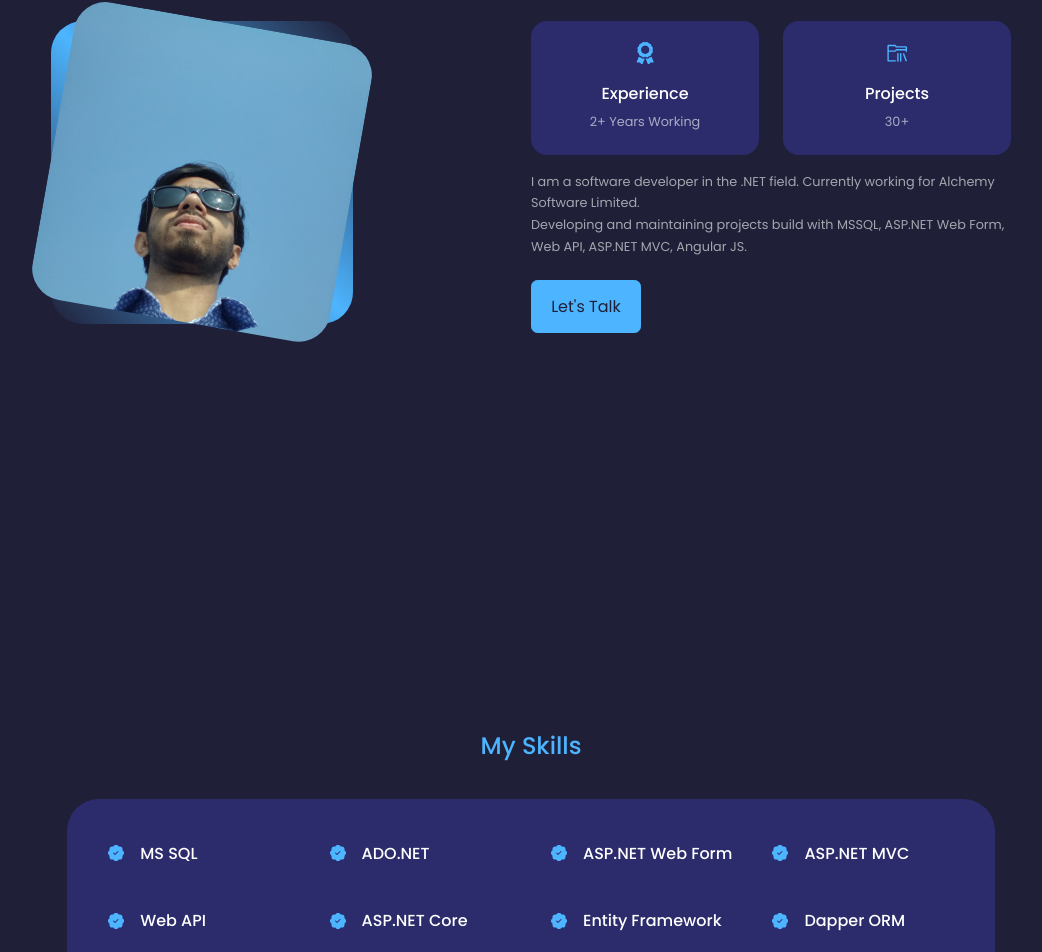
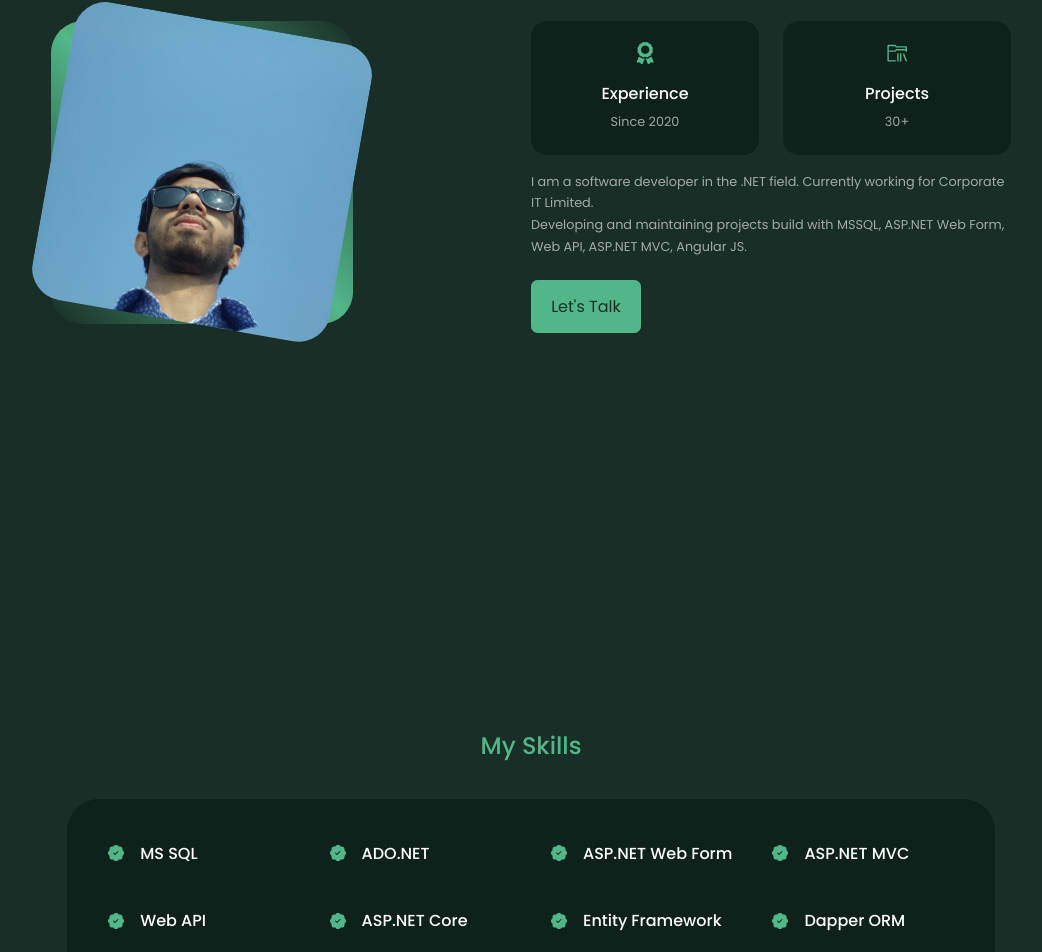
Before and after one commit to nawazprince/React-Portfolio, a React (Create React App) app: page / in a window 1280 px wide. Shown: the part 970-1922 px from the top of the page, without its empty margins (109-1151 px from the left). Built offline with nearby package versions, Linux system fonts and the light colour scheme.

Commit message:
update photo

```diff
--- a/src/components/about/About.jsx
+++ b/src/components/about/About.jsx
@@ -23,7 +23,7 @@ const About = () =>
             <article className='about_card'>
               <FaAward className='about_icon' />
               <h5>Experience</h5>
-              <small>2+ Years Working</small>
+              <small>Since 2020</small>
             </article>
             <article className='about_card'>
               <VscFolderLibrary className='about_icon' />
@@ -33,7 +33,7 @@ const About = () =>
           </div>
 
           <p>
-            I am a software developer in the .NET field. Currently working for Alchemy Software Limited.
+            I am a software developer in the .NET field. Currently working for Corporate IT Limited.
             <br />
             Developing and maintaining projects build with MSSQL, ASP.NET Web Form, Web API, ASP.NET MVC, Angular JS.
           </p>
--- a/src/components/experience/Experience.jsx
+++ b/src/components/experience/Experience.jsx
@@ -49,10 +49,6 @@ const Experience = () => {
             <BsPatchCheckFill className='skill-icon'/>
             <h4>Angular JS</h4>
           </article>
-          <article className="experience_details">
-            <BsPatchCheckFill className='skill-icon'/>
-            <h4>React JS</h4>
-          </article>
         </div>
       </div>
     </section>
--- a/src/index.css
+++ b/src/index.css
@@ -11,9 +11,14 @@
 }
 
 :root {
-  --color-bg: #1f1f38;
+  /* --color-bg: #1f1f38;
   --color-bg-variant: #2c2c6c;
-  --color-primary: #4db5ff;
+  --color-primary: #4db5ff; */
+
+  --color-bg: #182e26;
+  --color-bg-variant: #0e221b;
+  --color-primary: #52b788;
+
   --color-primary-variant: rgba(77, 181, 255, 0.4);
   --color-white: #fff;
   --color-light: rgba(255, 255, 255, 0.6);
```
Also changed, not shown: src/assets/me.png, src/assets/me5.png (added).
